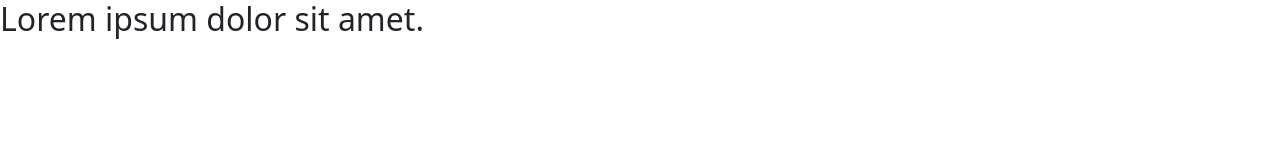
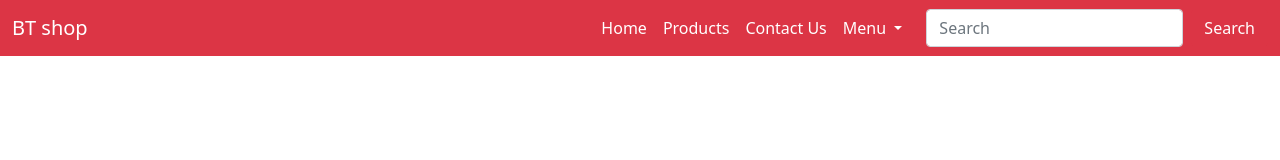
Before and after one commit to nilufar-easmin/bootstrap-project-two, a plain HTML site: page index.html in a window 1280 px wide. Drawn offline with nearby package versions, Linux system fonts and the light colour scheme.

Commit message:
Create navbar

```diff
--- a/index.html
+++ b/index.html
@@ -10,7 +10,42 @@
 </head>
 <body>
 
-<h2>Lorem ipsum dolor sit amet.</h2>
+  <nav class="navbar navbar-expand-lg navbar-light bg-danger">
+    <div class="container-fluid">
+      <a class="navbar-brand text-white" href="#">BT shop</a>
+      <button class="navbar-toggler" type="button" data-bs-toggle="collapse" data-bs-target="#navbarSupportedContent" aria-controls="navbarSupportedContent" aria-expanded="false" aria-label="Toggle navigation">
+        <span class="navbar-toggler-icon"></span>
+      </button>
+      <div class="collapse navbar-collapse" id="navbarSupportedContent">
+        <ul class="navbar-nav ms-auto mb-2 me-3 mb-lg-0">
+          <li class="nav-item">
+            <a class="nav-link active text-white" aria-current="page" href="#">Home</a>
+          </li>
+          <li class="nav-item">
+            <a class="nav-link text-white" href="#">Products</a>
+          </li>
+          <li class="nav-item">
+            <a class="nav-link text-white" href="#">Contact Us</a>
+          </li>
+          <li class="nav-item dropdown">
+            <a class="nav-link dropdown-toggle text-white" href="#" id="navbarDropdown" role="button" data-bs-toggle="dropdown" aria-expanded="false">
+             Menu
+            </a>
+            <ul class="dropdown-menu" aria-labelledby="navbarDropdown">
+              <li><a class="dropdown-item" href="#">Action</a></li>
+              <li><a class="dropdown-item" href="#">Another action</a></li>
+              <li><hr class="dropdown-divider"></li>
+              <li><a class="dropdown-item" href="#">Something else here</a></li>
+            </ul>
+          </li>
+        </ul>
+        <form class="d-flex">
+          <input class="form-control me-2" type="search" placeholder="Search" aria-label="Search">
+          <button class="btn btn-danger" type="submit">Search</button>
+        </form>
+      </div>
+    </div>
+  </nav>
 
 
 
```
